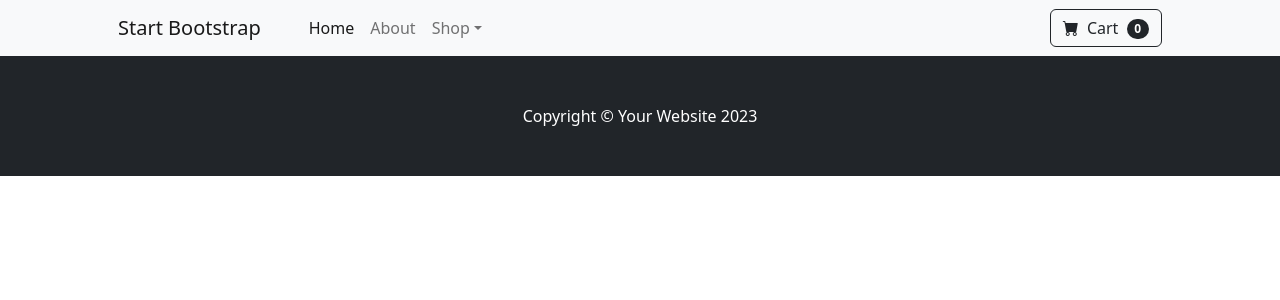
After one commit to rogeriopsdev/meupet, a Django app: template meupetApp/templates/app/base.html in a window 1280 px wide. The commit adds this page. Shown: the top 300 px of the page. Run offline with Django 5.2, Linux system fonts and the light colour scheme; the template is opened without the code that fills it, so the values that code supplies are empty; some libraries are stand-ins or nearby versions.

```diff
--- /dev/null
+++ b/meupetApp/templates/app/base.html
@@ -0,0 +1,58 @@
+<!DOCTYPE html>
+<html lang="en">
+    <head>
+        <meta charset="utf-8" />
+        <meta name="viewport" content="width=device-width, initial-scale=1, shrink-to-fit=no" />
+        <meta name="description" content="" />
+        <meta name="author" content="" />
+        <title>Shop Homepage - Start Bootstrap Template</title>
+        <!-- Favicon-->
+        <link rel="icon" type="image/x-icon" href="assets/favicon.ico" />
+        <!-- Bootstrap icons-->
+        <link href="https://cdn.jsdelivr.net/npm/bootstrap-icons@1.5.0/font/bootstrap-icons.css" rel="stylesheet" />
+        <!-- Core theme CSS (includes Bootstrap)-->
+        <link href="/static/css/styles.css" rel="stylesheet" />
+        <link rel="stylesheet" href="/static/css/meu.css">
+    </head>
+    <body class="t_font">
+        <!-- Navigation-->
+        <nav class="navbar navbar-expand-lg navbar-light bg-light">
+            <div class="container px-4 px-lg-5">
+                <a class="navbar-brand" href="#!">Start Bootstrap</a>
+                <button class="navbar-toggler" type="button" data-bs-toggle="collapse" data-bs-target="#navbarSupportedContent" aria-controls="navbarSupportedContent" aria-expanded="false" aria-label="Toggle navigation"><span class="navbar-toggler-icon"></span></button>
+                <div class="collapse navbar-collapse" id="navbarSupportedContent">
+                    <ul class="navbar-nav me-auto mb-2 mb-lg-0 ms-lg-4">
+                        <li class="nav-item"><a class="nav-link active" aria-current="page" href="#!">Home</a></li>
+                        <li class="nav-item"><a class="nav-link" href="#!">About</a></li>
+                        <li class="nav-item dropdown">
+                            <a class="nav-link dropdown-toggle" id="navbarDropdown" href="#" role="button" data-bs-toggle="dropdown" aria-expanded="false">Shop</a>
+                            <ul class="dropdown-menu" aria-labelledby="navbarDropdown">
+                                <li><a class="dropdown-item" href="#!">All Products</a></li>
+                                <li><hr class="dropdown-divider" /></li>
+                                <li><a class="dropdown-item" href="#!">Popular Items</a></li>
+                                <li><a class="dropdown-item" href="#!">New Arrivals</a></li>
+                            </ul>
+                        </li>
+                    </ul>
+                    <form class="d-flex">
+                        <button class="btn btn-outline-dark" type="submit">
+                            <i class="bi-cart-fill me-1"></i>
+                            Cart
+                            <span class="badge bg-dark text-white ms-1 rounded-pill">0</span>
+                        </button>
+                    </form>
+                </div>
+            </div>
+        </nav>
+       {% block conteudo %}
+
+       {% endblock conteudo %}
+        <footer class="py-5 bg-dark">
+            <div class="container"><p class="m-0 text-center text-white">Copyright &copy; Your Website 2023</p></div>
+        </footer>
+        <!-- Bootstrap core JS-->
+        <script src="https://cdn.jsdelivr.net/npm/bootstrap@5.2.3/dist/js/bootstrap.bundle.min.js"></script>
+        <!-- Core theme JS-->
+        <script src="js/scripts.js"></script>
+    </body>
+</html>
```
Also changed, not shown: meupetApp/templates/app/new_perfil.html (+35 -11 lines).
